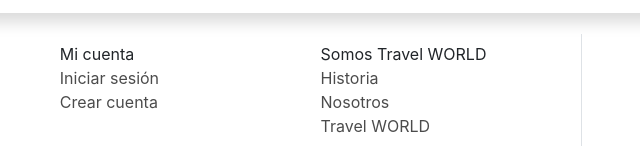
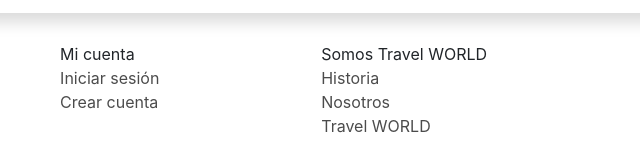
Before and after one commit to Matias-Obezzi/TP-Unidad-3, a plain HTML site: page destino/index.html in a window 1280 px wide. Shown: the part 643-797 px from the top of the page, 261-901 px from the left. Drawn offline with nearby package versions, Linux system fonts and the light colour scheme.

Commit message:
TP - Unidad 3

```diff
--- a/destino/index.html
+++ b/destino/index.html
@@ -91,7 +91,7 @@
         </div>
 
         <div class="footer row mx-0">
-            <div class="col-8 row mx-auto mt-3 border-right">
+            <div class="col-md-8 col-12 row mx-auto mt-3">
                 <div class="col-12 col-md my-2 text-center text-md-left d-flex flex-column">
                     <p class="m-0">Mapa del sitio</p>
                     <a class="link pointer" href="../#home">Inicio</a>
```
Also changed, not shown: destinos/index.html (+1 -1 lines).
